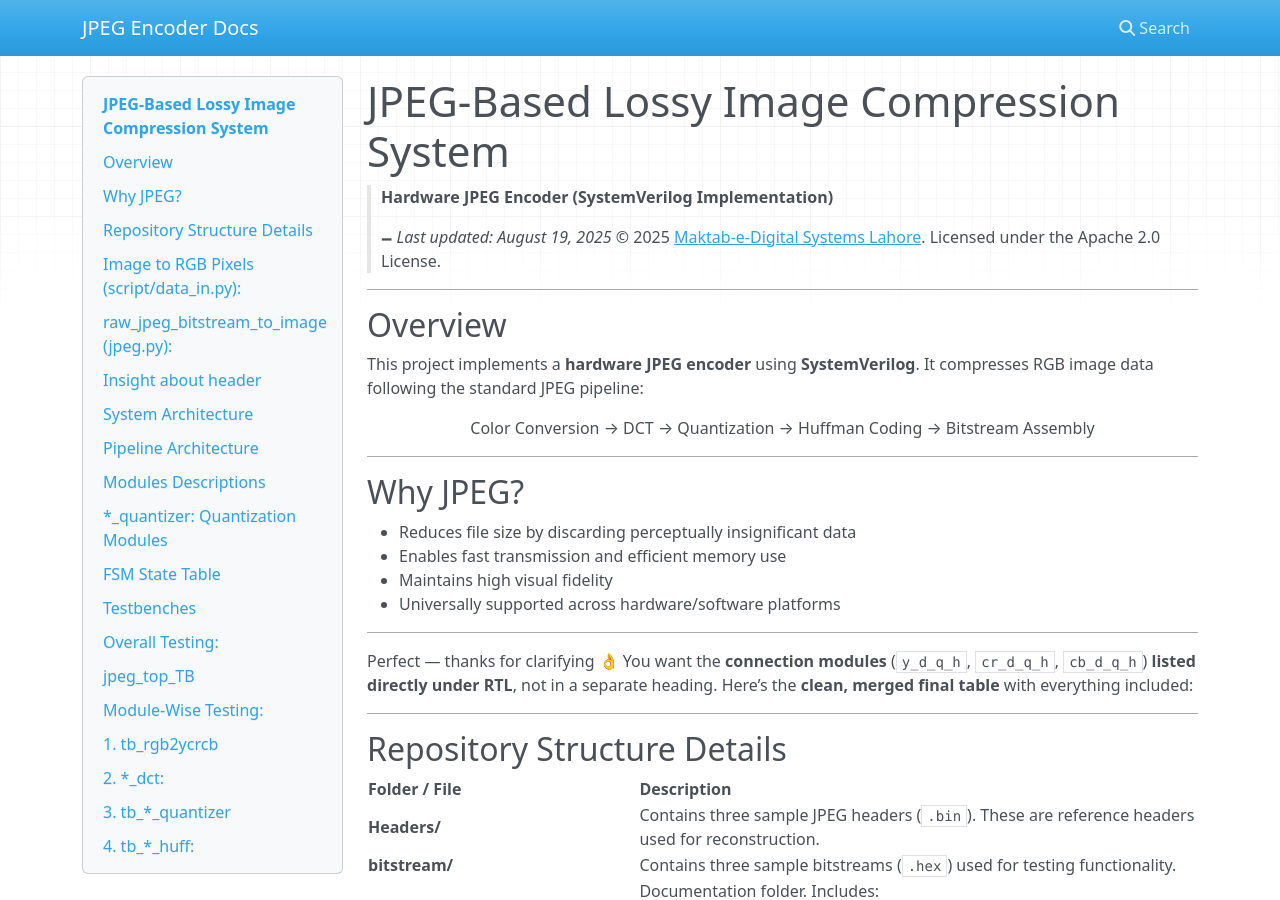
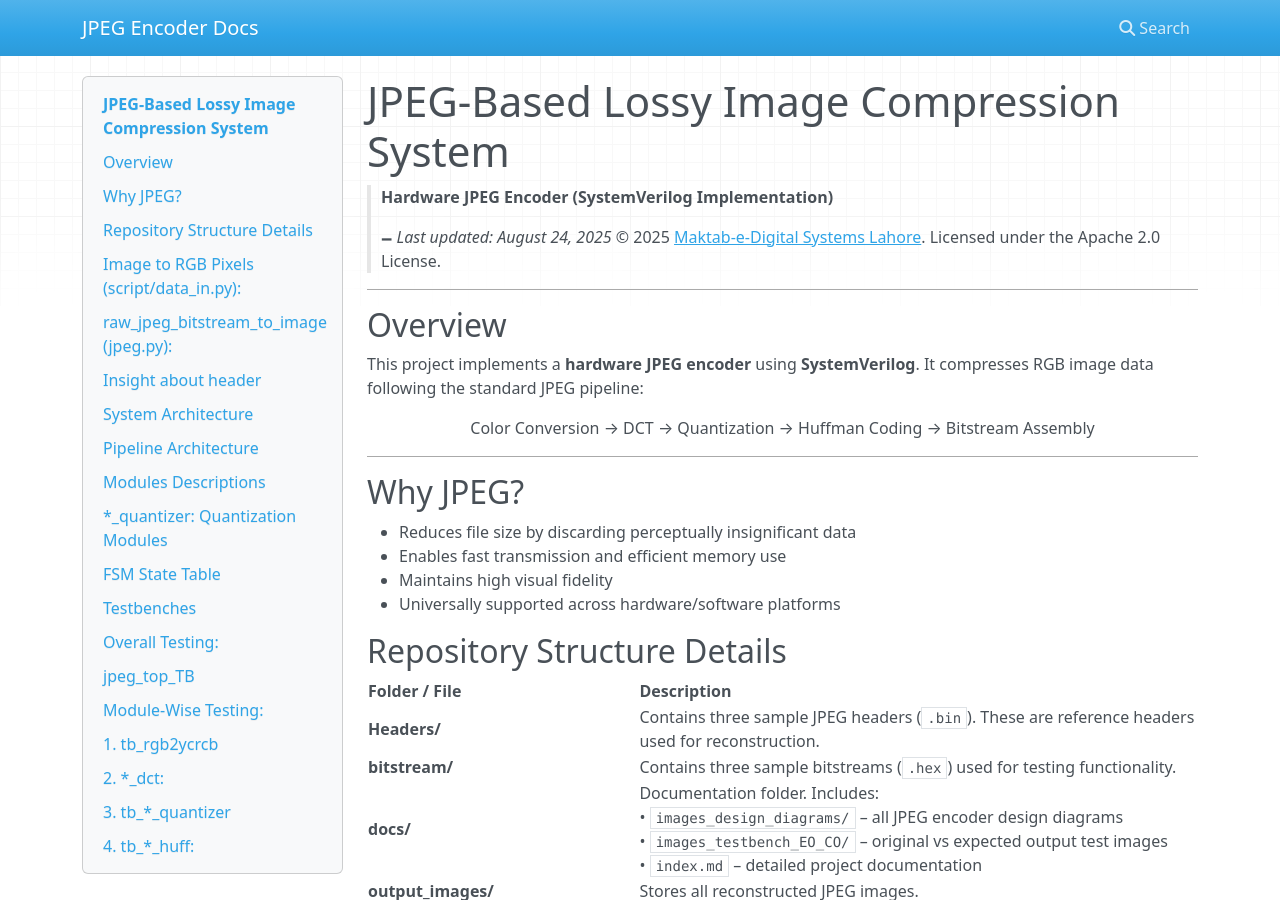
Before and after one commit to rmknae/JPEG--ENCODER, an MkDocs documentation site: the page built from docs/index.md, in a window 1280 px wide and 900 px high. Built offline with MkDocs 1.6.1, drawn with Linux system fonts in a browser that asks for light colours; nearby versions of some CDN libraries.

Commit message:
Update index.md

```diff
--- a/docs/index.md
+++ b/docs/index.md
@@ -2,7 +2,7 @@
 
 > **Hardware JPEG Encoder (SystemVerilog Implementation)**
 >
-> 🗕️ *Last updated: August 19, 2025*
+> 🗕️ *Last updated: August 24, 2025*
 > © 2025 [Maktab-e-Digital Systems Lahore](https://github.com/meds-uet). Licensed under the Apache 2.0 License.
 
 ---
@@ -23,12 +23,6 @@
 * Enables fast transmission and efficient memory use
 * Maintains high visual fidelity
 * Universally supported across hardware/software platforms
----
-Perfect — thanks for clarifying 👌
-You want the **connection modules** (`y_d_q_h`, `cr_d_q_h`, `cb_d_q_h`) **listed directly under RTL**, not in a separate heading.
-Here’s the **clean, merged final table** with everything included:
-
----
 
 ## Repository Structure Details
 
```
